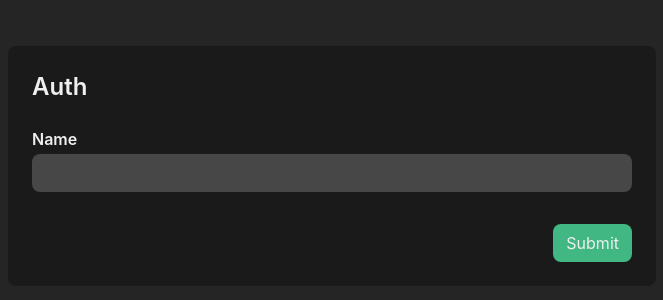
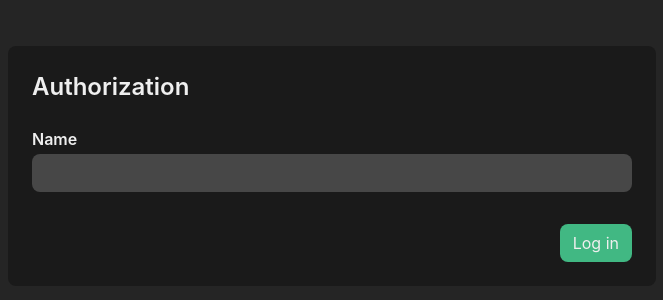
Before and after one commit to kostyamm/dashboard, a Vue app in the folder client/: page / in a window 1280 px wide. Shown: the part 234-534 px from the top of the page, without its empty margins (308-971 px from the left). Built offline with nearby package versions, Linux system fonts and the light colour scheme.

Commit message:
Edit auth modal

```diff
--- a/client/src/components/UI/Modals/AuthModalContent.vue
+++ b/client/src/components/UI/Modals/AuthModalContent.vue
@@ -25,7 +25,7 @@ const onSubmit = async () => {
         <input v-model="form.name" id="name" />
 
         <div class="form__footer">
-            <button :disabled="isDisabled" @click="onSubmit">Submit</button>
+            <button :disabled="isDisabled" @click="onSubmit">Log in</button>
         </div>
     </div>
 </template>
--- a/client/src/stores/useModalStore.ts
+++ b/client/src/stores/useModalStore.ts
@@ -36,7 +36,7 @@ export const useModalStore = defineStore('modal-store', {
 
         openAuthModal() {
             const options: ModalProps['options'] = {
-                title: 'Auth',
+                title: 'Authorization',
                 blockClose: true
             }
 
```
